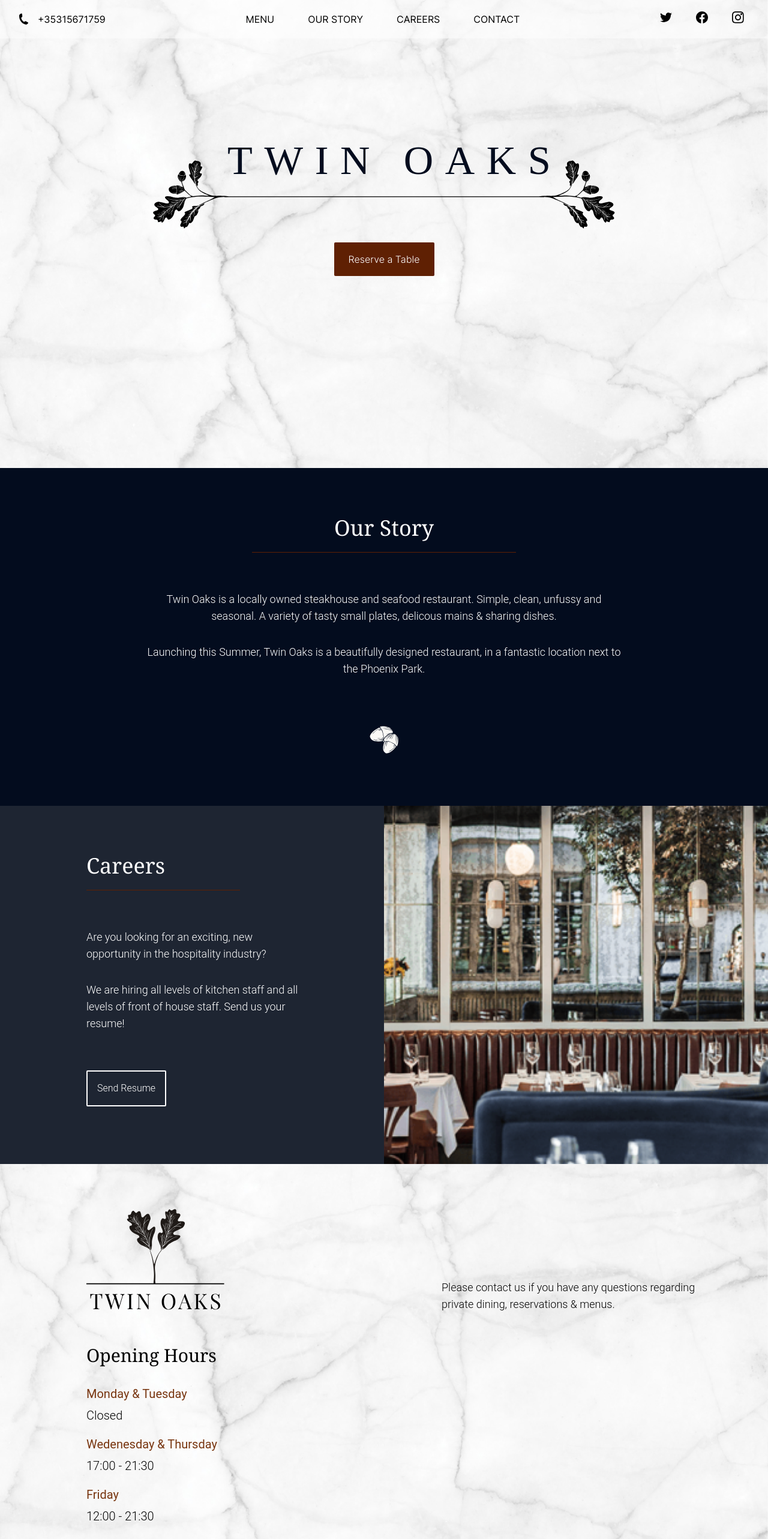
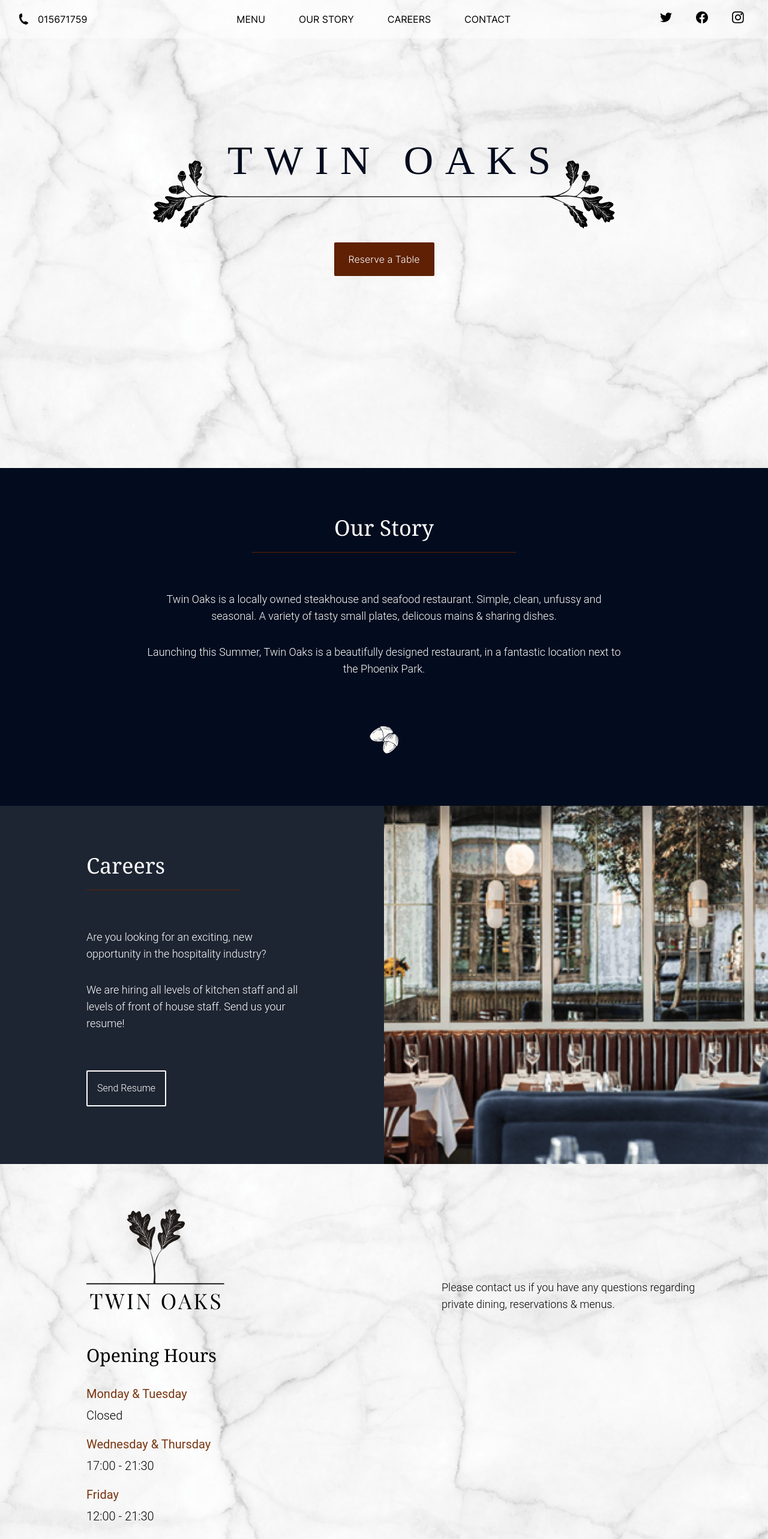
Before and after one commit to vithushan19/twin-oaks-landing, a Next.js app: page / in a window 1280 px wide. Shown: the top 2565 px of the page at 60% size. Built offline with nearby package versions, Linux system fonts and the light colour scheme.

Commit message:
Update index.tsx
phone number and typos

```diff
--- a/src/pages/index.tsx
+++ b/src/pages/index.tsx
@@ -8,7 +8,7 @@ export default function Landing() {
 
       <div className='mt-4 flex justify-center p-4 lg:hidden'>
         <div className='mr-10'>
-          <a href='tel:+35315671759'>
+          <a href='tel:015671759'>
             <Image src='/images/phone.svg' alt='phone' width={15} height={20} />
           </a>
         </div>{' '}
@@ -59,7 +59,7 @@ export default function Landing() {
         {/* Phone */}
         <div className='flex items-center'>
           <div className='ml-8 flex items-center'>
-            <a href='tel:+35315671759'>
+            <a href='tel:015671759'>
               <div className='flex'>
                 <Image
                   src='/images/phone.svg'
@@ -67,7 +67,7 @@ export default function Landing() {
                   width={15}
                   height={20}
                 />
-                <p className='ml-4'>+35315671759</p>
+                <p className='ml-4'>015671759</p>
               </div>
             </a>
           </div>{' '}
@@ -159,6 +159,7 @@ export default function Landing() {
             objectFit='contain'
           />
         </div>
+
         <button className='font-lato mb-40 hidden rounded-sm bg-brown px-6 py-4 font-light text-white sm:block'>
         <Link href='#reserve'>Reserve a Table </Link>
         </button>
@@ -259,7 +260,7 @@ export default function Landing() {
 
           <div className='mt-5 flex flex-col'>
             <p className='font-regular font-roboto text-xl text-amber-900'>
-              Wedenesday & Thursday{' '}
+              Wednesday & Thursday{' '}
             </p>
             <p className='mt-2 font-roboto text-xl font-light'>
               17:00 - 21:30{' '}
@@ -288,7 +289,7 @@ export default function Landing() {
               <p className='font-regular text-amber-900'>Email</p>
             </div>
             <p className='mt-2 font-roboto text-xl font-light'>
-              info@twinoaksrestaurant{' '}
+              info@twinoaksrestaurant.ie{' '}
             </p>
           </div>
 
@@ -299,7 +300,7 @@ export default function Landing() {
             </div>
 
             <p className='mt-2 font-roboto text-xl font-light'>
-              +353 1 567 1759{' '}
+              (01) 567 1759{' '}
             </p>
           </div>
 
```
